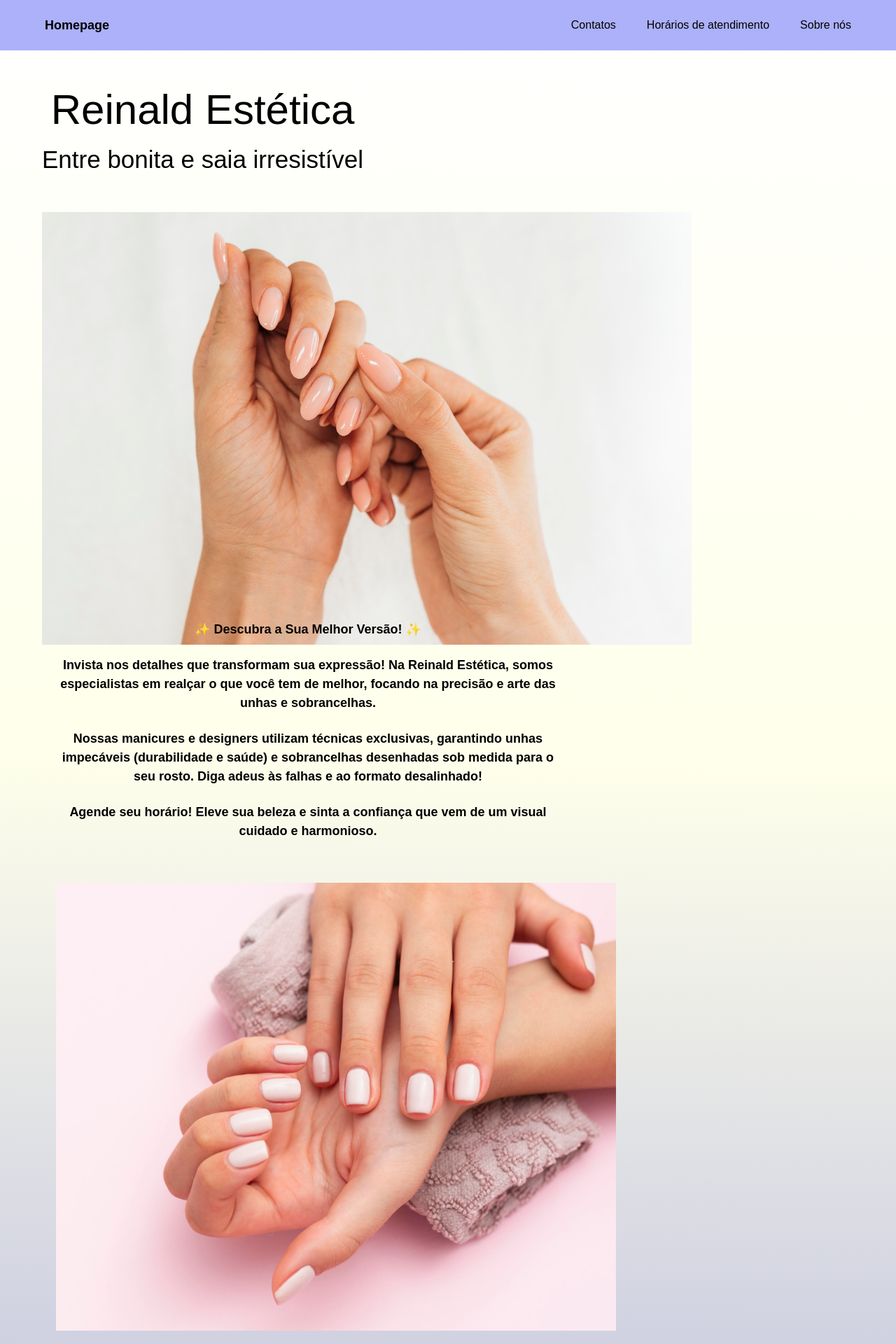
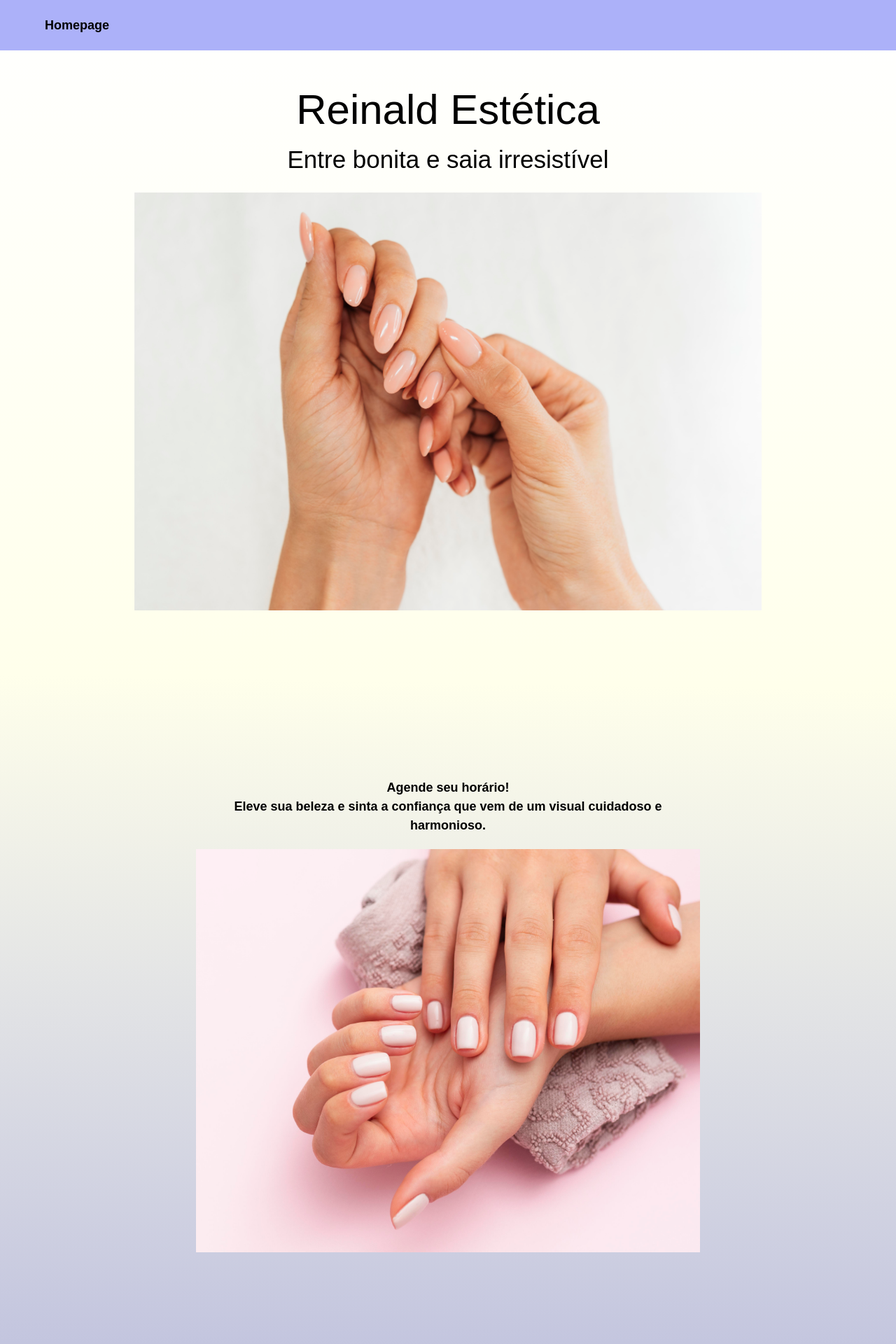
Before and after one commit to ruanfabr/reinald-estetica-front, a Next.js app: page / in a window 1280 px wide. Shown: the top 1920 px of the page at 70% size. Built offline with nearby package versions, Linux system fonts and the light colour scheme.

Commit message:
atualizando responsividade

```diff
--- a/app/globals.css
+++ b/app/globals.css
@@ -19,6 +19,10 @@ body {
   .title {
     font-size: 30px;
   }
+
+  .title2 {
+    font-size: 15px;
+  }
 }
 
 @media (min-width: 1090px) {
--- a/app/page.tsx
+++ b/app/page.tsx
@@ -2,11 +2,11 @@ export default function Home() {
 
 
   return (
-    <div className="h-fit pb-50 gap-[30px]">
+    <div className="max-w-screen flex flex-col h-fit pb-40 max-[750px]:gap-[9rem] gap-[15rem]">
 
-      <div className="flex w-full flex-wrap justify-between px-15 max-h-[55rem] pt-10 gap-12">
+      <div className="flex w-full flex-wrap justify-between px-15 max-h-[55rem] pt-10 gap-5">
 
-        <div className="flex flex-col text-center justify-center">
+        <div className="flex flex-col text-center justify-center m-auto">
           <h1 className="title">
             Reinald Estética
           </h1>
@@ -16,42 +16,35 @@ export default function Home() {
           </p>
         </div>
 
-          <picture>
-          <source media="(max-width: 800px)" srcSet='/images/unhas_mainPage2.jpg'/>
+          <picture className="m-auto">
+          <source media="(max-width: 800px)" srcSet='/images/unhas_mainPage2.jpg'
+          className=""/>
           <img src={'/images/unhas_mainPage2.jpg'}
           alt='unhas_exemplo'
-          className="flex w-full max-w-[58rem]"
+          className="flex w-full max-w-[56rem]"
           />
           </picture>
           {/* CARROUSEL */}
 
       </div>
 
-    <div className="max-h-[65rem] flex-wrap-reverse py-15 flex justify-between px-20 m-auto gap-15">
-      <picture>
+      <div className="max-h-[65rem] flex-wrap-reverse flex justify-between px-20 m-auto gap-22
+      max-[1690px]:justify-center max-[1690px]:gap-5
+      ">
+        <picture className="flex justify-center">
         <source media="(max-width: 800px)" srcSet='/images/unhas_mainPage.jpg'/>
         <img
         src={'/images/unhas_mainPage.jpg'}
         alt="unhas_exemplo2"
         className="flex w-full max-w-[800px] transition-all delay-150
-      hover:brightness-50 hover:transition-all hover:delay-150"
+        hover:brightness-50 hover:transition-all hover:delay-150
+        max-[1690px]:w-[90%]"
         />
         </picture>
 
-      <div className="relative flex flex-col font-semibold text-center gap-6 max-w-[45rem] justify-center title2">
-        ✨ Descubra a Sua Melhor Versão! ✨
-
-        <p>
-          Invista nos detalhes que transformam sua expressão! Na Reinald Estética, somos especialistas em realçar o que você tem de melhor, focando na precisão e arte das unhas e sobrancelhas.
-        </p>
-
-        <p>
-          Nossas manicures e designers utilizam técnicas exclusivas, garantindo unhas impecáveis (durabilidade e saúde) e sobrancelhas desenhadas sob medida para o seu rosto. Diga adeus às falhas e ao formato desalinhado!
-        </p>
-
-        <p>
-          Agende seu horário! Eleve sua beleza e sinta a confiança que vem de um visual cuidado e harmonioso.
-        </p>
+        <div className="relative flex flex-col font-semibold text-center gap-6 max-w-[42rem] justify-center title2
+        max-[1690px]:gap-3">
+          Agende seu horário! <br/> Eleve sua beleza e sinta a confiança que vem de um visual cuidadoso e harmonioso.
         </div>
       </div>
 
--- a/app/sobre-nos/page.tsx
+++ b/app/sobre-nos/page.tsx
@@ -6,6 +6,17 @@ export default function SobreNos(){
     return(
         <>
         Sobre nós
+
+
+                  ✨ Descubra a Sua Melhor Versão! ✨
+
+          <p>
+            Invista nos detalhes que transformam sua expressão! Na Reinald Estética, somos especialistas em realçar o que você tem de melhor, focando na precisão e arte das unhas e sobrancelhas.
+          </p>
+
+          <p>
+            Nossas manicures e designers utilizam técnicas exclusivas, garantindo unhas impecáveis (durabilidade e saúde) e sobrancelhas desenhadas sob medida para o seu rosto. Diga adeus às falhas e ao formato desalinhado!
+          </p>
         </>
     )
 }
--- a/src/components/NavBar.tsx
+++ b/src/components/NavBar.tsx
@@ -7,7 +7,8 @@ export default function Navbar() {
 
     const [seeLinks, setSeeLinks] = useState(false)
 
-    const style_subPages = "flex items-center h-full px-2 hover:text-white max-[850px]:bg-gray-500"
+    // max-[850px]:bg-gray-500
+    const style_subPages = "flex items-center h-full px-2 hover:text-white"
 
     return(
         <nav className="flex justify-between px-14 h-18 bg-[#ACB1F9] relative">
@@ -19,9 +20,9 @@ export default function Navbar() {
                 oi
             </button>
 
-            <div className={`gap-7 h-full min-[850px]:flex
+            <div className={`gap-7 h-full flex
                 ${seeLinks? 'block':'hidden'}
-                max-[850px]:absolute max-[850px]:bg-gray-500 max-[850px]:top-18 max-[850px]:right-0
+                max-[850px]:absolute max-[850px]:bg-gray-500 max-[850px]:top-18 max-[850px]:right-2 max-[850px]:h-fit max-[850px]:gap-5 max-[850px]:flex-col
                 `}>
 
                 <Link href='/contatos' className={style_subPages} onClick={() => setSeeLinks(!seeLinks)}>
```
Lines whose indentation alone changed are shown as unchanged.
